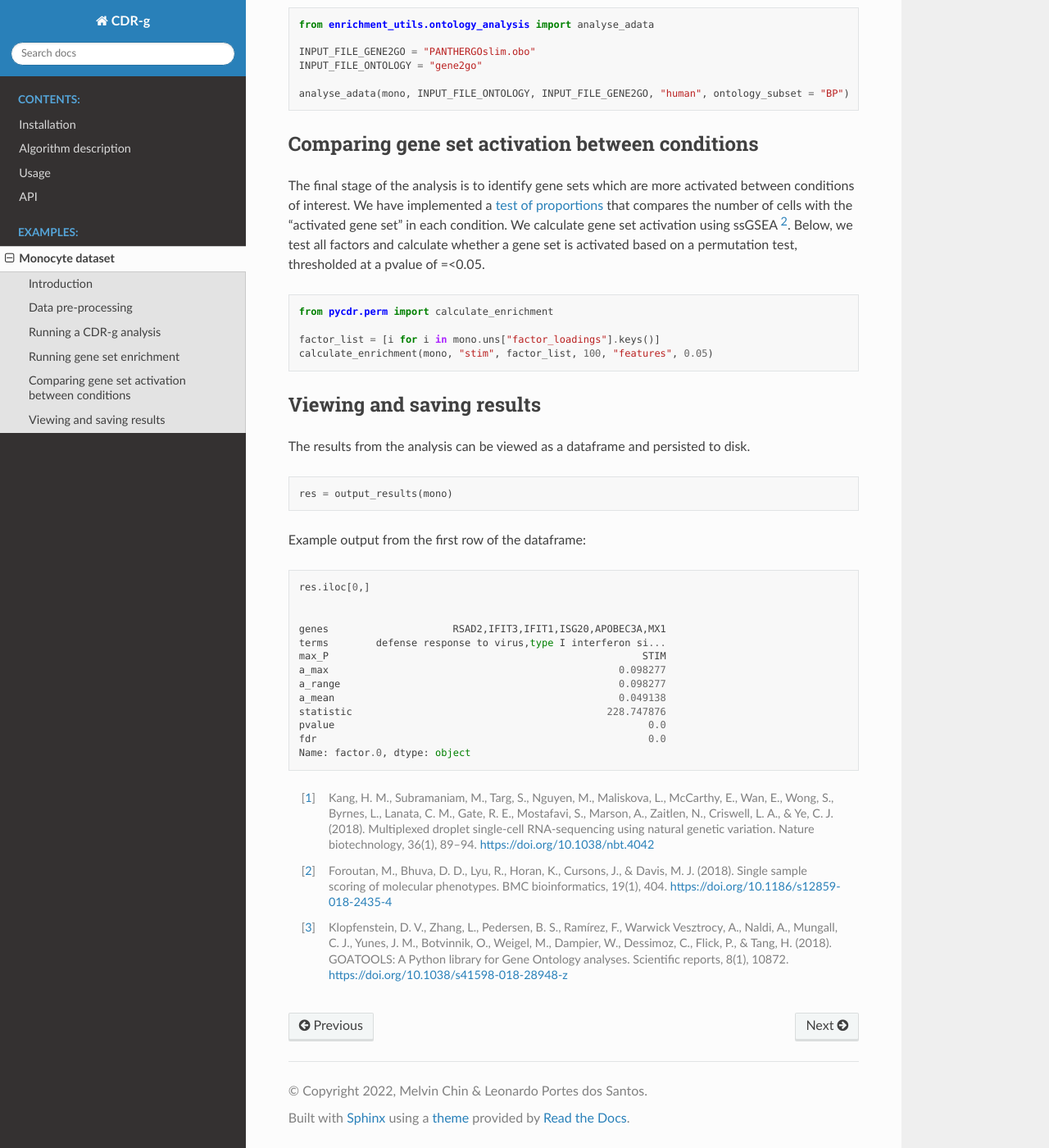
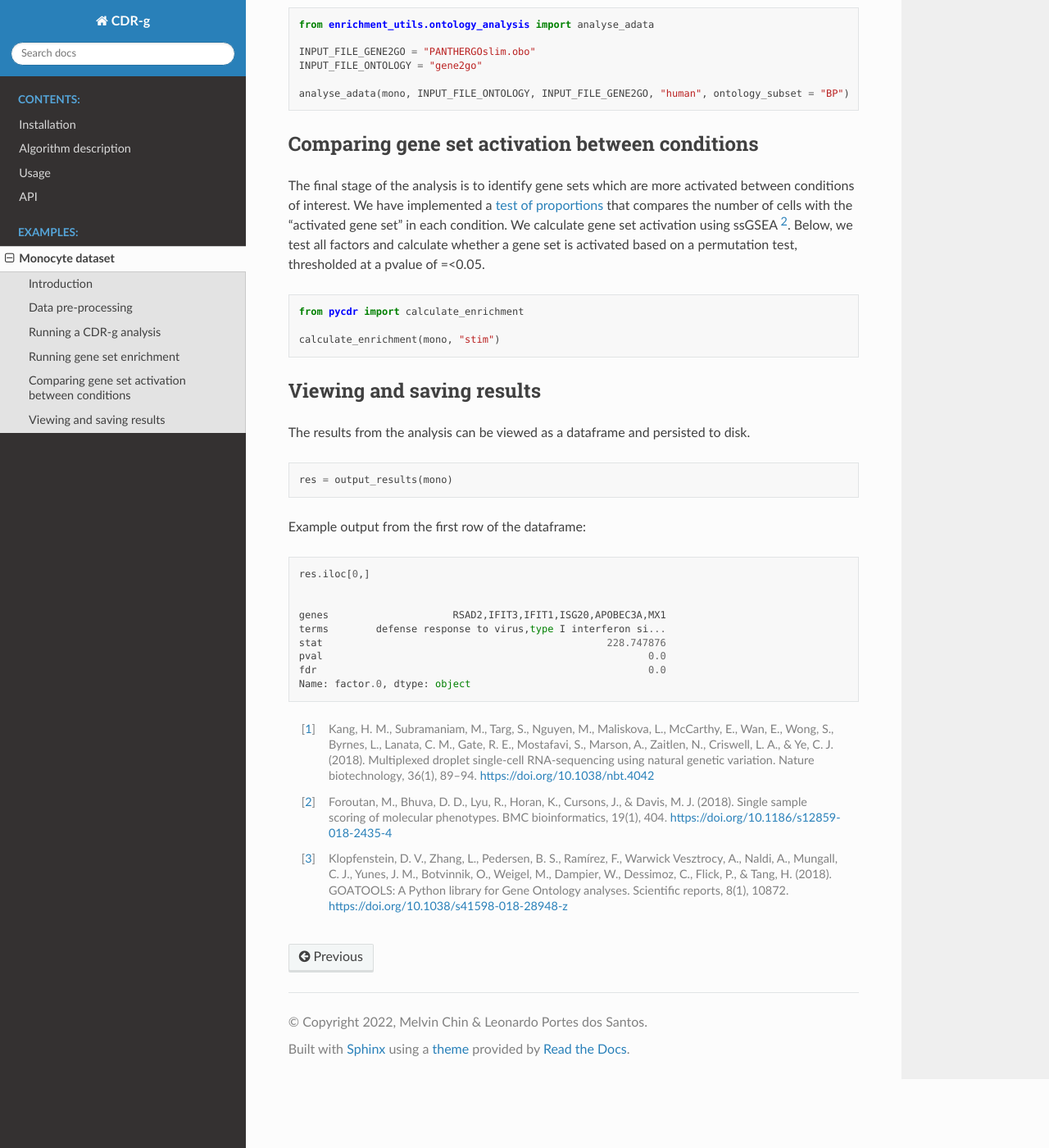
Before and after one commit to wlchin/pycdr, a Sphinx documentation site: the page built from docs/example_analysis.rst, in a window 1280 px wide and 1400 px high, scrolled down 1665 px. Shown: the whole window at 82% size. Built offline with Sphinx 7.4.7 and the Read the Docs theme 3.1.0, drawn with Linux system fonts in a browser that asks for light colours.

Commit message:
docs: update API documentation and examples, improve import statements, and adjust installation requirements

```diff
--- a/docs/conf.py
+++ b/docs/conf.py
@@ -22,7 +22,7 @@ copyright = '2022, Melvin Chin & Leonardo Portes dos Santos'
 author = 'Melvin Chin & Leonardo Portes dos Santos'
 
 # The full version, including alpha/beta/rc tags
-release = '0.0.1'
+release = '0.0.3'
 
 
 # -- General configuration ---------------------------------------------------
@@ -32,6 +32,8 @@ release = '0.0.1'
 # ones.
 extensions = ['sphinx.ext.napoleon', 'sphinx.ext.autodoc', 'sphinx.ext.autosummary'
 ]
+
+autosummary_generate = True
 
 # Add any paths that contain templates here, relative to this directory.
 templates_path = ['_templates']
--- a/docs/example_analysis.rst
+++ b/docs/example_analysis.rst
@@ -81,10 +81,9 @@ The final stage of the analysis is to identify gene sets which are more activate
 
 .. code-block:: python
 
-    from pycdr.perm import calculate_enrichment
+    from pycdr import calculate_enrichment
 
-    factor_list = [i for i in mono.uns["factor_loadings"].keys()]
-    calculate_enrichment(mono, "stim", factor_list, 100, "features", 0.05)
+    calculate_enrichment(mono, "stim")
 
 Viewing and saving results
 --------------------------
@@ -104,12 +103,8 @@ Example output from the first row of the dataframe:
 
     genes                     RSAD2,IFIT3,IFIT1,ISG20,APOBEC3A,MX1
     terms        defense response to virus,type I interferon si...
-    max_P                                                     STIM
-    a_max                                                 0.098277
-    a_range                                               0.098277
-    a_mean                                                0.049138
-    statistic                                           228.747876
-    pvalue                                                     0.0
+    stat                                                228.747876
+    pval                                                       0.0
     fdr                                                        0.0
     Name: factor.0, dtype: object
 
--- a/docs/getting_started.rst
+++ b/docs/getting_started.rst
@@ -19,11 +19,10 @@ The two steps below will (1) run the CDR-g analysis to produce gene expression p
 
 .. code-block:: python
 
-	from pycdr.pycdr import run_CDR_analysis
-	from pycdr.perm import calculate_enrichment
+	from pycdr import run_CDR_analysis, calculate_enrichment
 
 	run_CDR_analysis(anndata_object, condition_of_interest)
-	calculate_enrichment(anndata_object)
+	calculate_enrichment(anndata_object, condition_of_interest)
 
 
 Example (snakemake) workflows
--- a/docs/index.rst
+++ b/docs/index.rst
@@ -36,8 +36,6 @@ CDR-g overcomes these limitations, allowing sensitive, condition-dependent varia
    :caption: Examples:
 
    example_analysis.rst
-   condensing_variation.rst
-   visualisation.rst
 
 Reference
 =========
--- a/docs/installation.rst
+++ b/docs/installation.rst
@@ -9,7 +9,7 @@ Installation
 PyPI
 ----
 
-CDR-g runs on python 3 and has been tested on python versions 3.5 through 3.9. It is strongly recommended that the installation is performed in a virtual environment. CDR-g is available on pyPI via:
+CDR-g runs on python 3 and requires Python >=3.9. It is strongly recommended that the installation is performed in a virtual environment. CDR-g is available on pyPI via:
 
 .. code-block:: shell
 
```
Also changed, not shown: docs/api.rst (+20 -3 lines).
